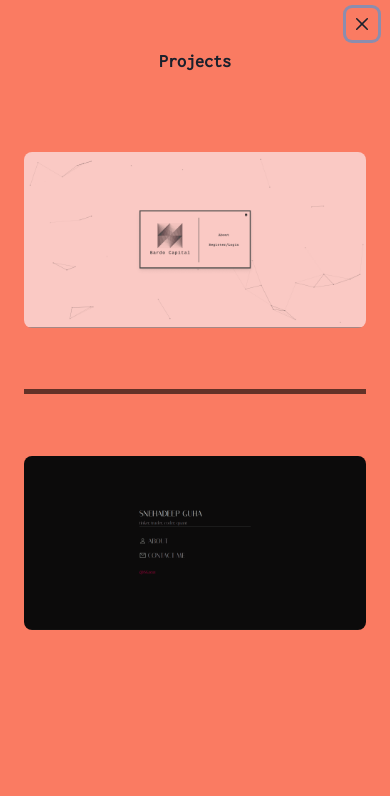
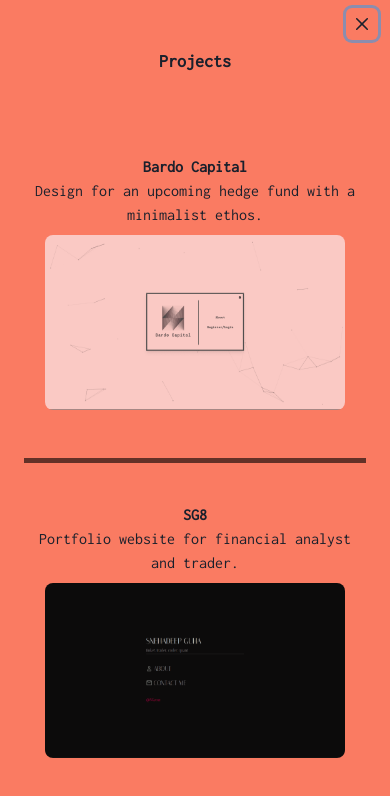
Before and after one commit to rudradeep4/rg, a React (Create React App) app: page / in a window 390 px wide. Both pictures are taken after a click on the button "Projects". Shown: the top 796 px of the page. Built offline with nearby package versions, Linux system fonts and the light colour scheme.

Commit message:
changed mobile styles

```diff
--- a/src/components/Projects.js
+++ b/src/components/Projects.js
@@ -3,14 +3,17 @@
     Text,
     Divider,
     Image,
+    Center,
+    IconButton,
     LinkBox,
     LinkOverlay,
     useOutsideClick,
-    Center,
-    useMediaQuery
+    useMediaQuery,
+    VStack
 } from '@chakra-ui/react'
 import { AnimatePresence, motion } from 'framer-motion'
 import React, { useState } from 'react'
+import { BiLinkExternal } from 'react-icons/bi'
 
 const MotionImage = motion(Image)
 const MotionBox = motion(Box)
@@ -37,8 +40,8 @@
     }
 
     const variants = {
-        visible: {opacity: 1},
-        hidden: {opacity: 0},
+        visible: {opacity: 1, scaleY: 1, originY: 0},
+        hidden: {opacity: 0, scaleY: 0, originY: 0},
     }
 
     const bardoDts = useOverlayDisp()
@@ -51,24 +54,38 @@
     })
 
     return (
-        <Box ref={ref} textAlign="center">
+        <VStack ref={ref} textAlign="center" spacing={10}>
+
             <Text py={10} fontSize="lg" fontWeight="semibold">
                 Projects
             </Text>
-            <Center>
+
             <LinkBox
                 onMouseEnter={bardoDts.showDetails}
                 onMouseLeave={bardoDts.hideDetails}
-                    w={350}
-                    h={250}
-                    alignItems="center"
-                    display="flex"
             >
-                    <LinkOverlay href="http://bardocap.herokuapp.com" isExternal>
                 {isLargeScreen
-                            ?   <AnimatePresence>
+                    ?   <LinkOverlay href="http://bardocap.herokuapp.com" isExternal>
+                            <MotionBox fontSize="md" variants={variants} initial="hidden" animate="visible" pb={2}>
+                                <Text fontWeight="semibold">Bardo Capital</Text>
+                                <Text>Design for an upcoming hedge fund with a minimalist ethos.</Text>
+                                <AnimatePresence>
+                                    {!bardoDts.details && (
+                                        <IconButton
+                                            icon={<BiLinkExternal />}
+                                            variant="ghost"
+                                            variants={variants}
+                                            initial="visible"
+                                            animate="hidden" />
+                                    )}
+                                </AnimatePresence>
+                            </MotionBox>
                             {bardoDts.details && (
+                                <AnimatePresence>
+                                    <Center>
                                         <MotionImage
+                                            w={300}
+                                            h={175}
                                             loading="eager"
                                             src="bardocap.png"
                                             rounded="lg"
@@ -76,40 +93,59 @@
                                             initial="hidden"
                                             animate="visible"
                                         />
+                                    </Center>
+                                </AnimatePresence>
                             )}
-                                    {!bardoDts.details && (
-                                        <MotionBox fontSize="md" variants={variants} initial="hidden" animate="visible">
+                        </LinkOverlay>
+                    :   <LinkOverlay href="http://bardocap.herokuapp.com" isExternal>
+                            <MotionBox fontSize="md" variants={variants} initial="hidden" animate="visible" pb={2}>
                                 <Text fontWeight="semibold">Bardo Capital</Text>
                                 <Text>Design for an upcoming hedge fund with a minimalist ethos.</Text>
-                                        </MotionBox>
-                                    )}
-                                </AnimatePresence>
-                            :   <Image
+                                <Center pt={2}>
+                                    <MotionImage
+                                        w={300}
+                                        h={175}
+                                        loading="eager"
                                         src="bardocap.png"
                                         rounded="lg"
-                                    loading="eager"
+                                        variants={variants}
+                                        initial="hidden"
+                                        animate="visible"
                                     />
+                                </Center>
+                            </MotionBox>
+                        </LinkOverlay>
                 }
-                    </LinkOverlay>
             </LinkBox>
-            </Center>
-            <br />
+
             <Divider bgColor="black" borderColor="black" pt={1} />
-            <br />
-            <Center>
+
             <LinkBox
                 onMouseEnter={sg8Dts.showDetails}
                 onMouseLeave={sg8Dts.hideDetails}
-                    w={350}
-                    h={250}
-                    alignItems="center"
-                    display="flex"
             >
-                    <LinkOverlay href="http://sg8.vercel.app" isExternal>
                 {isLargeScreen
-                            ?   <AnimatePresence>
+                    ?  <LinkOverlay href="http://sg8.vercel.app" isExternal>
+                            <MotionBox fontSize="md" variants={variants} initial="hidden" animate="visible" pb={2}>
+                                <Text fontWeight="semibold">SG8</Text>
+                                <Text>Portfolio website for financial analyst and trader.</Text>
+                                <AnimatePresence>
+                                    {!sg8Dts.details && (
+                                        <IconButton
+                                            icon={<BiLinkExternal />}
+                                            variant="ghost"
+                                            variants={variants}
+                                            initial="visible"
+                                            animate="hidden" />
+                                    )}
+                                </AnimatePresence>
+                            </MotionBox>
                             {sg8Dts.details && (
+                                <AnimatePresence>
+                                    <Center>
                                         <MotionImage
+                                            w={300}
+                                            h={175}
                                             loading="eager"
                                             src="sg8.png"
                                             rounded="lg"
@@ -117,24 +153,31 @@
                                             initial="hidden"
                                             animate="visible"
                                         />
+                                    </Center>
+                                </AnimatePresence>
                             )}
-                                    {!sg8Dts.details && (
-                                        <MotionBox fontSize="md" variants={variants} initial="hidden" animate="visible">
+                        </LinkOverlay>
+                    :   <LinkOverlay href="http://sg8.vercel.app" isExternal>
+                            <MotionBox fontSize="md" variants={variants} initial="hidden" animate="visible" pb={2}>
                                 <Text fontWeight="semibold">SG8</Text>
                                 <Text>Portfolio website for financial analyst and trader.</Text>
-                                        </MotionBox>
-                                    )}
-                                </AnimatePresence>
-                            :   <Image
+                                <Center pt={2}>
+                                    <MotionImage
+                                        w={300}
+                                        h={175}
+                                        loading="eager"
                                         src="sg8.png"
                                         rounded="lg"
-                                    loading="eager"
+                                        variants={variants}
+                                        initial="hidden"
+                                        animate="visible"
                                     />
+                                </Center>
+                            </MotionBox>
+                        </LinkOverlay>
                 }
-                    </LinkOverlay>
             </LinkBox>
-            </Center>
-        </Box>
+        </VStack>
     )
 })
 
```
Lines whose indentation alone changed are shown as unchanged.
